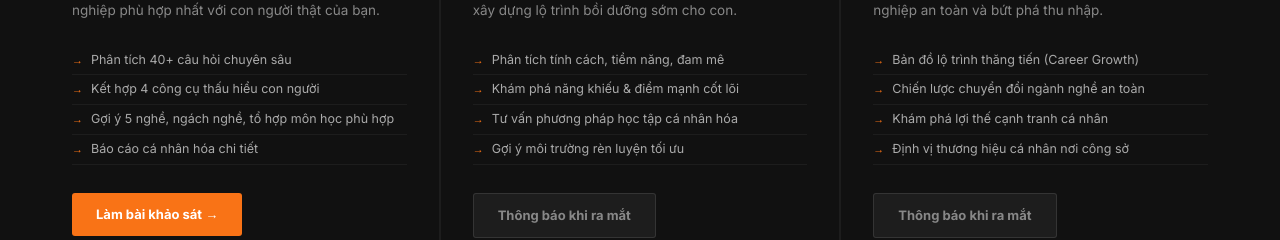
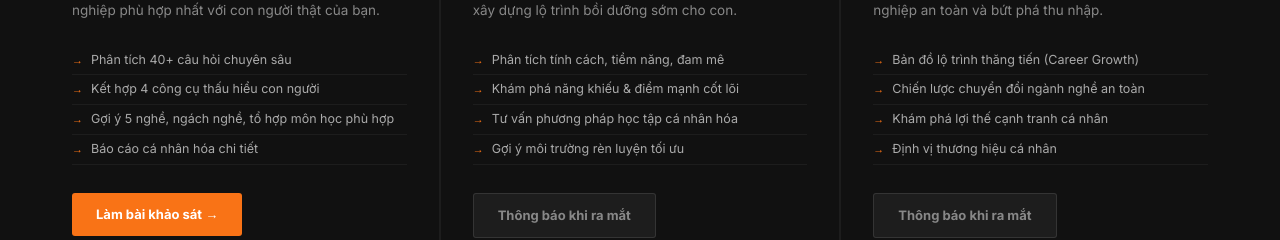
Before and after one commit to nghechonnguoi/ncn-academy, a Next.js app in the folder apps/web/: page / in a window 1280 px wide. Shown: the part 2660-2900 px from the top of the page. Built offline with nearby package versions, Linux system fonts and the light colour scheme.

Commit message:
content: remove 'nơi công sở' from feature list

```diff
--- a/apps/web/src/components/home/products-section.tsx
+++ b/apps/web/src/components/home/products-section.tsx
@@ -49,7 +49,7 @@ const PRODUCTS = [
       "Bản đồ lộ trình thăng tiến (Career Growth)",
       "Chiến lược chuyển đổi ngành nghề an toàn",
       "Khám phá lợi thế cạnh tranh cá nhân",
-      "Định vị thương hiệu cá nhân nơi công sở",
+      "Định vị thương hiệu cá nhân",
     ],
     btnText: "Thông báo khi ra mắt",
     btnLink: "#",
```
